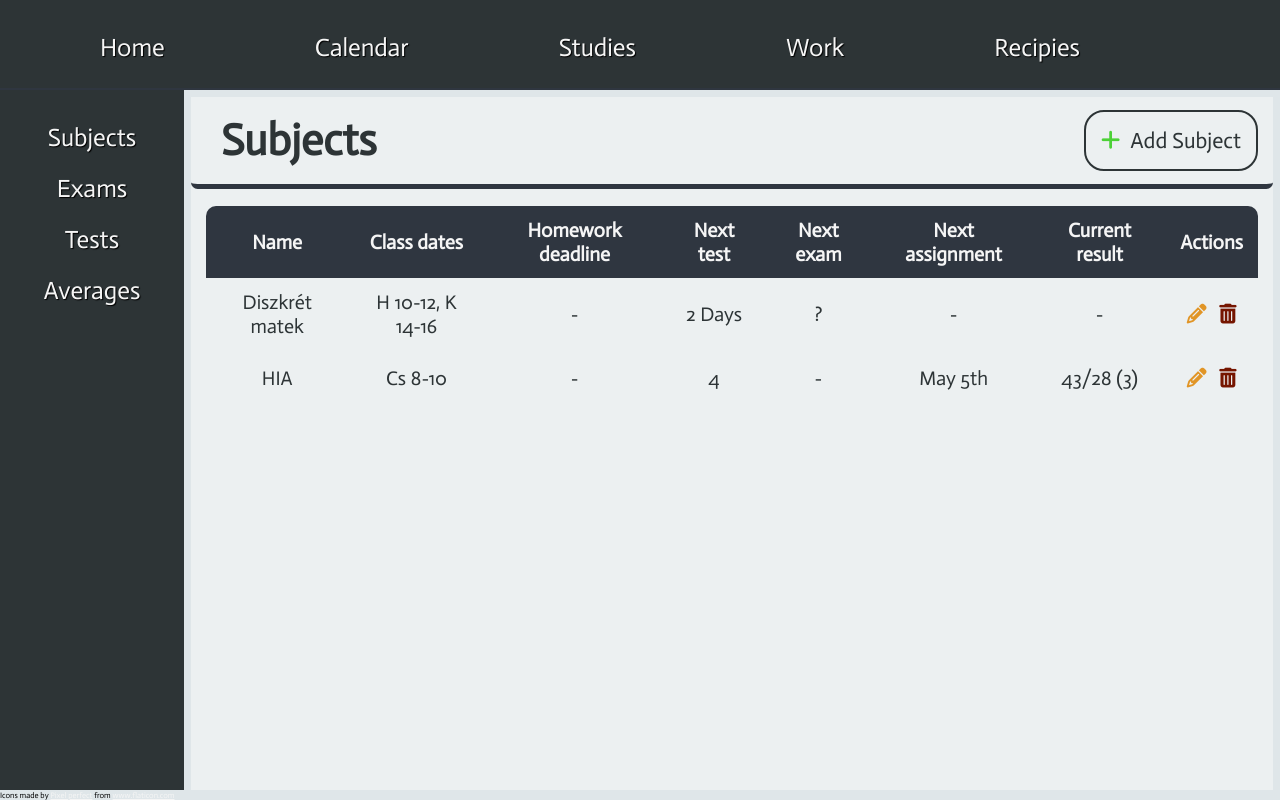
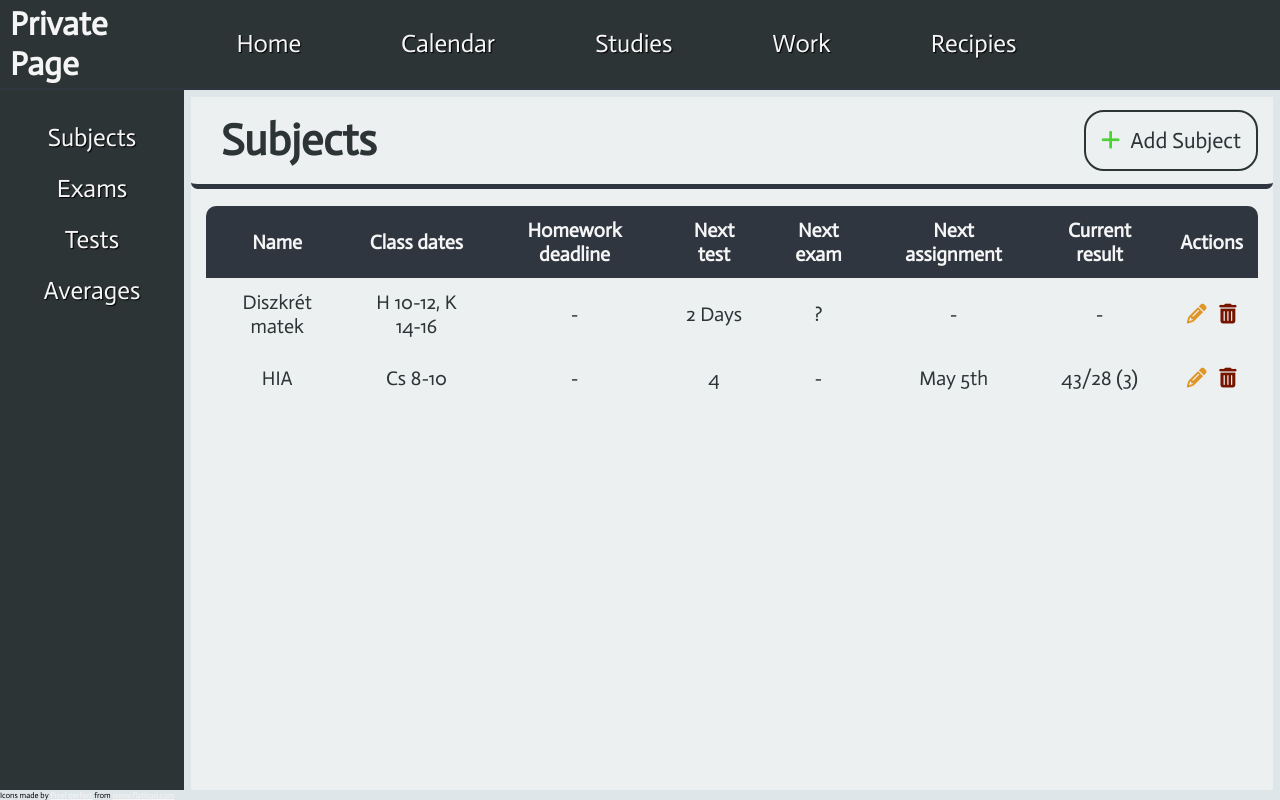
Before and after one commit to simonblnt/PrivatePage, a PHP site: page /app/views/studies.php in a window 1280 px wide. Run offline with PHP 8.4, Linux system fonts and the light colour scheme; some libraries are stand-ins or nearby versions.

Commit message:
Header title added.

```diff
--- a/app/views/partials/header.php
+++ b/app/views/partials/header.php
@@ -13,6 +13,10 @@
 <body>
 
 <nav class="top-nav">
+    <div class="title-nav">
+        <h1 class="noselect">Private Page</h1>
+    </div>
+    <div class="content-nav">
         <ul>
             <li><a href="index.php">Home</a></li>
             <li><a href="">Calendar</a></li>
@@ -20,6 +24,9 @@
             <li><a href="">Work</a></li>
             <li><a href="">Recipies</a></li>
         </ul>
+    </div>
+
+
 </nav>
 </body>
 </html>
--- a/app/views/studies.php
+++ b/app/views/studies.php
@@ -23,7 +23,7 @@
 
             <div class="wrapper-table">
                 <div class="title-table">
-                    <h1>Subjects</h1>
+                    <h1 class="noselect">Subjects</h1>
 
                     <button id="add_subject" href="add.php"><i class="fas fa-plus"></i>Add Subject</button>
                 </div>
--- a/config/version.xml
+++ b/config/version.xml
@@ -1,4 +1,4 @@
 <?xml version="1.0" encoding="UTF-8"?>
  - <app>
-       <version>0.1.4</version>
+       <version>0.1.5</version>
    </app>
--- a/public/stylesheets/main.css
+++ b/public/stylesheets/main.css
@@ -34,3 +34,13 @@ main {
     display: flex;
     flex-direction: row;
 }
+
+.noselect{
+    -webkit-touch-callout: none; /* iOS Safari */
+    -webkit-user-select: none; /* Safari */
+     -khtml-user-select: none; /* Konqueror HTML */
+       -moz-user-select: none; /* Old versions of Firefox */
+        -ms-user-select: none; /* Internet Explorer/Edge */
+            user-select: none; /* Non-prefixed version, currently
+                                  supported by Chrome, Opera and Firefox */
+}
--- a/public/stylesheets/nav_bar.css
+++ b/public/stylesheets/nav_bar.css
@@ -8,6 +8,26 @@
     min-width: fit-content;
     height: 100px;
     border-bottom: 2px solid #2f3640;
+    display: flex;
+    flex-direction: row;
+    align-items: center;
+}
+
+.top-nav .title-nav{
+    display: flex;
+    flex-direction: row;
+    align-items: center;
+    color: whitesmoke;
+    margin-left: 0;
+    padding: 10px;
+    width: 13%;
+    height: 100%;
+    cursor: inherit;
+}
+
+.top-nav .content-nav{
+    margin: 0;
+
 }
 
 .top-nav ul {
@@ -23,7 +43,7 @@
 
 .top-nav a {
     text-align: center;
-    padding: 10px 50px 10px 100px;
+    padding: 10px 50px 10px 50px;
     text-decoration: none;
     font-size: 25px;
     text-shadow: 1px 1px 1px black;
--- a/public/stylesheets/studies.css
+++ b/public/stylesheets/studies.css
@@ -123,7 +123,6 @@
     width: 100%;
     border-radius: 10px 10px 0 0;
     overflow: hidden;
-    box-shadow: 0 0 20px rgbda(0, 0, 0, 0.15);
     text-align: center;
 }
 
```
Also changed, not shown: res/icons/head.png (added). Lines whose indentation alone changed are shown as unchanged.
